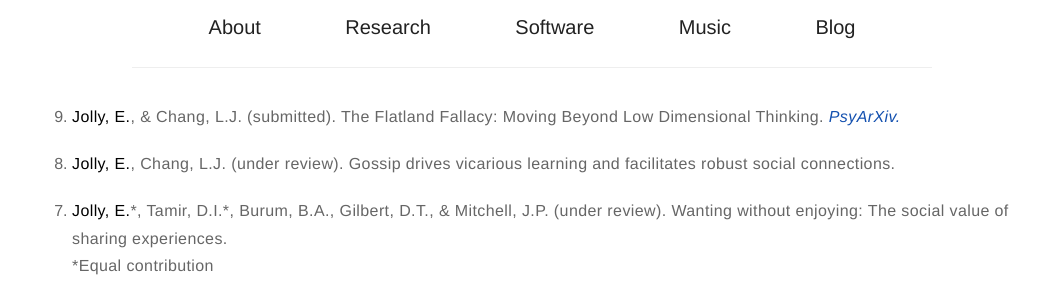
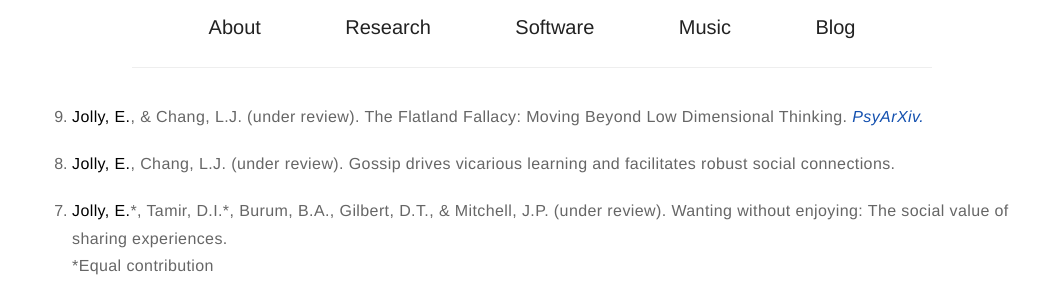
Before and after one commit to ejolly/ejolly.github.io, a Jekyll site: the page built from publications.md, in a window 1280 px wide. Shown: the part 395-695 px from the top of the page, without its empty margins (108-1167 px from the left). Built offline with Jekyll 4.4.1, drawn with Linux system fonts in a browser that asks for light colours; comment, search, counter and statistics services are not loaded.

Commit message:
Updated cv.

```diff
--- a/_config.yml
+++ b/_config.yml
@@ -44,7 +44,7 @@ github: ejolly
 #medium: medium
 #vimeo: myvimeo
 email: eshin.jolly.gr@dartmouth.edu
-cv: /assets/JollyCV_June17.pdf
+cv: /assets/JollyCV_Dec17.pdf
 
 # do you want a larger site? change the option below
 # options: [normal, large] | default: normal
--- a/publications.md
+++ b/publications.md
@@ -3,7 +3,7 @@ title: Publications
 layout: page
 ---
 
-9. **Jolly, E.**, & Chang, L.J. (submitted). The Flatland Fallacy:  Moving Beyond Low Dimensional Thinking. *[PsyArXiv.](https://psyarxiv.com/zdrfg/)*
+9. **Jolly, E.**, & Chang, L.J. (under review). The Flatland Fallacy:  Moving Beyond Low Dimensional Thinking. *[PsyArXiv.](https://psyarxiv.com/zdrfg/)*
 
 8. **Jolly, E.**, Chang, L.J. (under review). Gossip drives vicarious learning and facilitates robust social connections.
 
```
Also changed, not shown: 2 other files.
